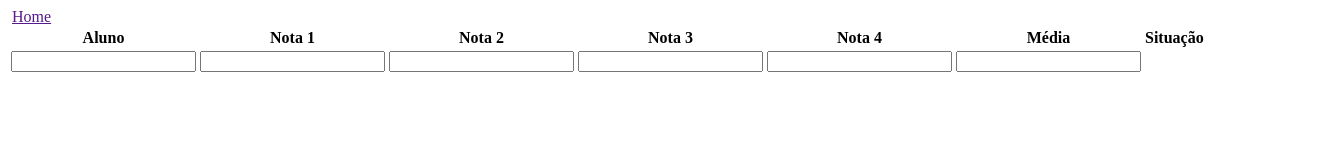
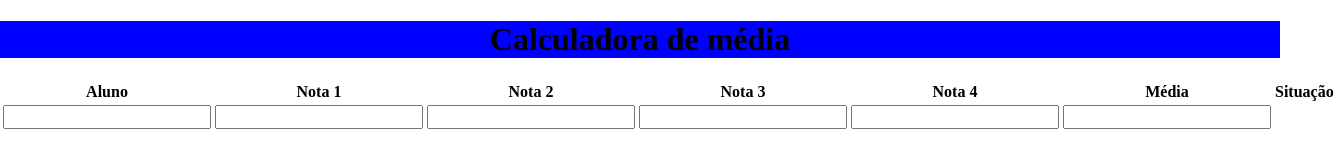
Before and after one commit to devpabloh/Projeto_calcular_media, a plain HTML site: page index.html in a window 1280 px wide. Shown: the whole page, 1337 px wide, since content can reach past the window. Drawn offline with nearby package versions, Linux system fonts and the light colour scheme; files that its build step writes are made by us from their sources.

Commit message:
atualizacao

```diff
--- /dev/null
+++ b/css/estilo.css
@@ -0,0 +1,4 @@
+header div h1{
+    text-align: center;
+    background-color: blue;
+}
--- /dev/null
+++ b/css/global.css
@@ -0,0 +1,3 @@
+*{
+    font-family: 'Times New Roman', Times, serif;
+}
--- a/index.html
+++ b/index.html
@@ -7,14 +7,16 @@
     <meta name="keywords" content="calculadora, calcular média, calc média">
     <met name="autor" content="Dev Pablo H.">
     <title>Calculadora de notas</title>
+    <link rel="stylesheet" href="https://cdnjs.cloudflare.com/ajax/libs/normalize/8.0.1/normalize.min.css" integrity="sha512-NhSC1YmyruXifcj/KFRWoC561YpHpc5Jtzgvbuzx5VozKpWvQ+4nXhPdFgmx8xqexRcpAglTj9sIBWINXa8x5w==" crossorigin="anonymous" referrerpolicy="no-referrer" />
+    <!-- CSS -->
+    <link rel="stylesheet" href="global.css">
+    <link rel="stylesheet" href="css/estilo.css">
 </head>
 <body>
     <header>
-        <nav>
-            <img src="Imagens/SVG/pessoa_computador.svg" alt="">
-            <a href="">Home</a>
-
-        </nav>
+        <div>
+            <h1>Calculadora de média</h1>
+        </div>
     </header>
     <main>
         <table>
@@ -29,12 +31,12 @@
             </thead>
             <tbody>
                 <tr>
-                    <td><input type="text" name="" id=""></td>
-                    <td><input type="number" name="" id=""></td>
-                    <td><input type="number" name="" id=""></td>
-                    <td><input type="number" name="" id=""></td>
-                    <td><input type="number" name="" id=""></td>
-                    <td><input type="number" name="" id=""></td>
+                    <td><input type="text" name="" id="name"></td>
+                    <td><input type="number" name="" id="nota2"></td>
+                    <td><input type="number" name="" id="nota3"></td>
+                    <td><input type="number" name="" id="nota4"></td>
+                    <td><input type="number" name="" id="nota5"></td>
+                    <td><input type="number" name="" id="media"></td>
                     <td class="situação"></td>
                 </tr>
             </tbody>
@@ -44,6 +46,7 @@
     <footer>
 
     </footer>
+    <script src="js/calcular.js"></script>
 
 </body>
 </html>
--- /dev/null
+++ b/js/calcular.js
@@ -0,0 +1,9 @@
+let name =document.getElementById("name")
+let nota1 = document.getElementById("nota1")
+let nota2 = document.getElementById("nota2")
+let nota3 = document.getElementById("nota3")
+let nota4 =document.getElementById("nota4")
+
+(function calculoMedia(){
+
+})()
```
